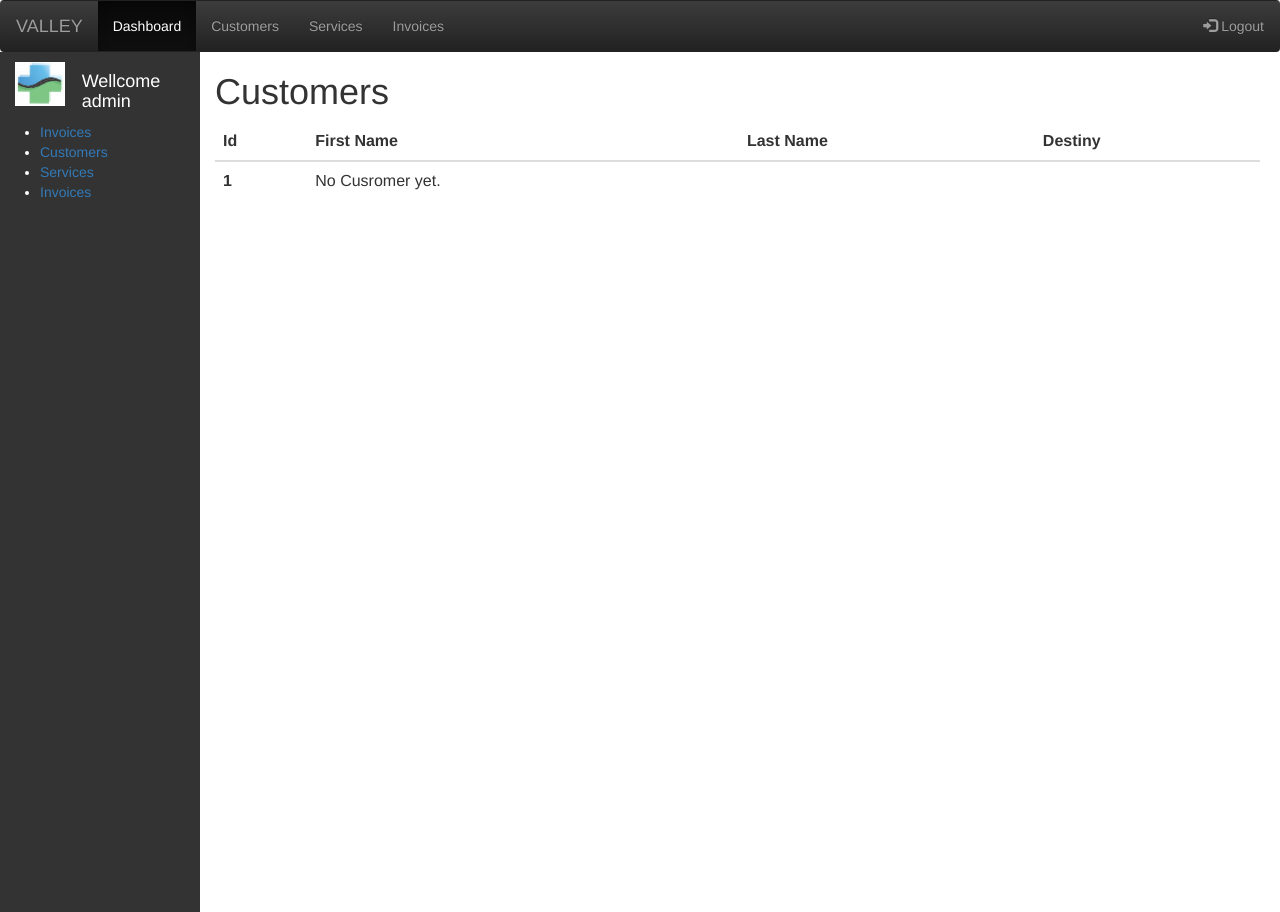
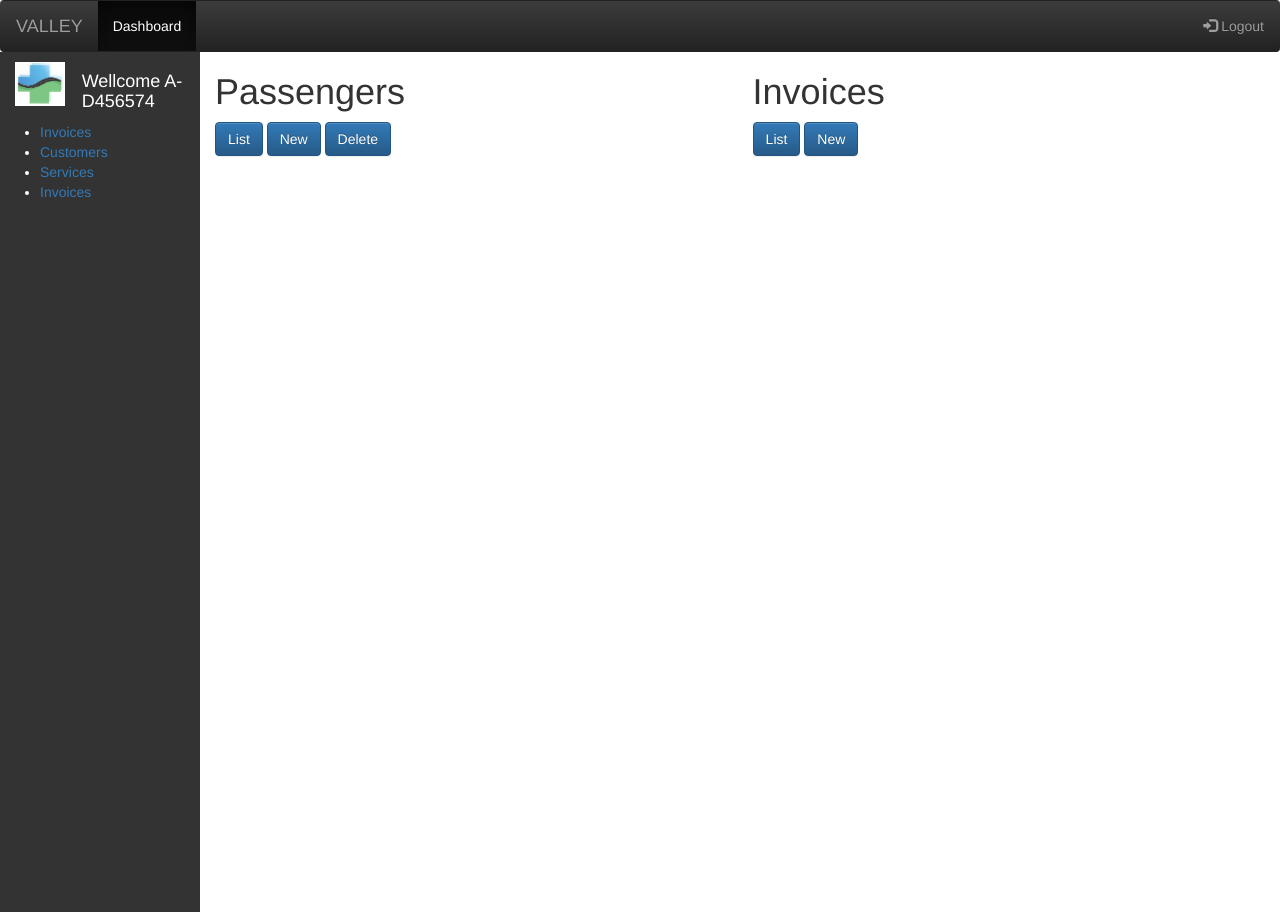
Before and after one commit to developmex/webapp, a Django app: page /dashboard/ in a window 1280 px wide. Run offline with Django 3.2, Linux system fonts and the light colour scheme; a user stored in the database is signed in; data comes from the database, SQL or seed files in the repository; some libraries are stand-ins or nearby versions.

Commit message:
cambios semana

```diff
--- a/transporte/models.py
+++ b/transporte/models.py
@@ -23,18 +23,26 @@ class Profile(models.Model):
 
 
 
+OPTIONS_TRIP = (
+    ('1', 'One way'),
+    ('2', 'Two way'),
 
+)
 # Create your models here.
 class Customer(models.Model):
     first_name = models.CharField(max_length=50)
     last_name = models.CharField(max_length=50)
     room = models.CharField(max_length=100)
-    destiny = models.CharField(max_length=100)
-    pick_up_facility = models.CharField(max_length=100)
+    destination = models.CharField(max_length=100)
+    pick_up_adress = models.CharField(max_length=100)
     reciving_facility =  models.CharField(max_length=100)
     reason_for_transfer = models.CharField(max_length=100)
     passenger_information = models.CharField(max_length=100)
-    requested_date_of_transportation = models.DateField(default=datetime.now)
+    pick_up_date = models.DateField(default=datetime.now, null=True)
+    pick_up_time = models.TimeField(null=True )
+    appointment_time = models.TimeField( null=True)
+
+    trip = models.CharField(max_length=1, choices=OPTIONS_TRIP, null=True)
     name_and_contact_informtion = models.CharField(max_length=100, )
     proof_of_service = models.CharField(max_length=100, )
     medical_condition = models.ForeignKey(Medical_condition, on_delete=models.CASCADE)
--- a/transporte/templates/base.html
+++ b/transporte/templates/base.html
@@ -84,10 +84,8 @@
     </div>
     <ul class="nav navbar-nav">
       {% if user.is_authenticated %}
-      <li class="active"><a href="/">Dashboard</a></li>
-      <li><a href="/customers/list/">Customers</a></li>
-      <li><a href="/services/list/">Services</a></li>
-      <li><a href="/invoices/list/">Invoices</a></li>
+      <li class="active"><a href="/dashboard/">Dashboard</a></li>
+
       {% else %}
 
       {% endif %}
--- a/transporte/templates/transporte/customer_list.html
+++ b/transporte/templates/transporte/customer_list.html
@@ -16,10 +16,11 @@
 </nav>
 <div class="container">
 <h1>Customers</h1>
-
+<a href="/customer/add/" class="btn btn-primary">Create New Custumer</a>
 <table class="table">
   <thead>
     <tr>
+
       <th scope="col">Id</th>
       <th scope="col">First Name</th>
       <th scope="col">Last Name</th>
@@ -33,7 +34,7 @@
       <th scope="row">{{customer.pk}}</th>
       <td>{{ customer.first_name }}</td>
       <td>{{ customer.last_name }}</td>
-      <td>{{ customer.destiny }}</td>
+
       <td><a href="/customers/view/{{ customer.id }}/" class="btn btn-primary">View</a></td>
 
     </tr>
--- a/transporte/templates/transporte/dashboard.html
+++ b/transporte/templates/transporte/dashboard.html
@@ -13,7 +13,7 @@
 
              <div class="row superior-side">
                <div class="col-lg-4"><img class="float-rigth" src="/media/logo03.jpeg"  style="width:50px"></div>
-               <div class="col-lg-8"><h4>Wellcome {{request.user.username}}</h4></div>
+               <div class="col-lg-8"><h4>Wellcome {{request.user.profile}}</h4></div>
 
               </div>
               <div class="row sidebar-container">
@@ -26,7 +26,7 @@
 
 
       <ul >
-      <li class="active"><a href="/">Invoices</a></li>
+      <li class="active"><a href="/invoices/list/">Invoices</a></li>
       <li><a href="/customers/list/">Customers</a></li>
       <li><a href="/services/list/">Services</a></li>
       <li><a href="/invoices/list/">Invoices</a></li>
@@ -49,41 +49,31 @@
 
 
         <div id="mainContent" class="col-lg-9">
-           <h1>Customers</h1>
-           <table class="table">
-             <thead>
-    <tr>
-      <th scope="col">Id</th>
-      <th scope="col">First Name</th>
-      <th scope="col">Last Name</th>
-      <th scope="col">Destiny</th>
-    </tr>
-  </thead>
-             <tbody>
+           <div class="row">
+  <div class="col-sm-6">
+    <div class="card">
+      <div class="card-body">
+        <h1 class="card-title">Passengers</h1>
 
-    {% for customer in object_list %}
-        <tr>
-      <th scope="row">{{customer.pk}}</th>
-      <td>{{ customer.first_name }}</td>
-      <td>{{ customer.last_name }}</td>
-      <td>{{ customer.destiny }}</td>
-      <td><a href="/customers/view/{{ customer.id }}/" class="btn btn-primary">View</a></td>
+        <a href="/customers/list/" class="btn btn-primary">List</a>
+        <a href="/customer/add/" class="btn btn-primary">New</a>
+        <a href="/costomers/list/" class="btn btn-primary">Delete</a>
+      </div>
+    </div>
+  </div>
+  <div class="col-sm-6">
+    <div class="card">
+      <div class="card-body">
+        <h1 class="card-title">Invoices</h1>
 
-    </tr>
+        <a href="/invoices/list/" class="btn btn-primary">List</a>
+        <a href="/invoces/add/" class="btn btn-primary">New</a>
 
-{% empty %}
-    <th scope="row">1</th>
-    <td>No Cusromer yet.</td>
-{% endfor %}
+      </div>
+    </div>
+  </div>
+</div>
 
-
-
-{% endblock  %}
-
-
-
-  </tbody>
-           </table>
         </div>
     </div>
-</div>
+</div>{%endblock%}
--- a/transporte/views.py
+++ b/transporte/views.py
@@ -81,7 +81,7 @@ class CustomerDetailView(DetailView):
 
 class CustomerCreateView(CreateView):
     model = Customer
-    fields = ['first_name','last_name', 'facility', 'room', 'destiny', 'pick_up_facility',
+    fields = ['first_name','last_name',  'room',  'pick_up_facility',
     'reciving_facility','reason_for_transfer','passenger_information','requested_date_of_transportation',
     'name_and_contact_informtion','proof_of_service','medical_condition','does_patient_requiere_special_equipment','physical_condition']
     success_url = "/admin"
```
Also changed, not shown: db.sqlite3, transporte/migrations/0020_auto_20200802_1529.py (added), transporte/migrations/0020_remove_customer_facility.py (deleted), transporte/migrations/0021_auto_20200802_1531.py (added), 5 other files.
